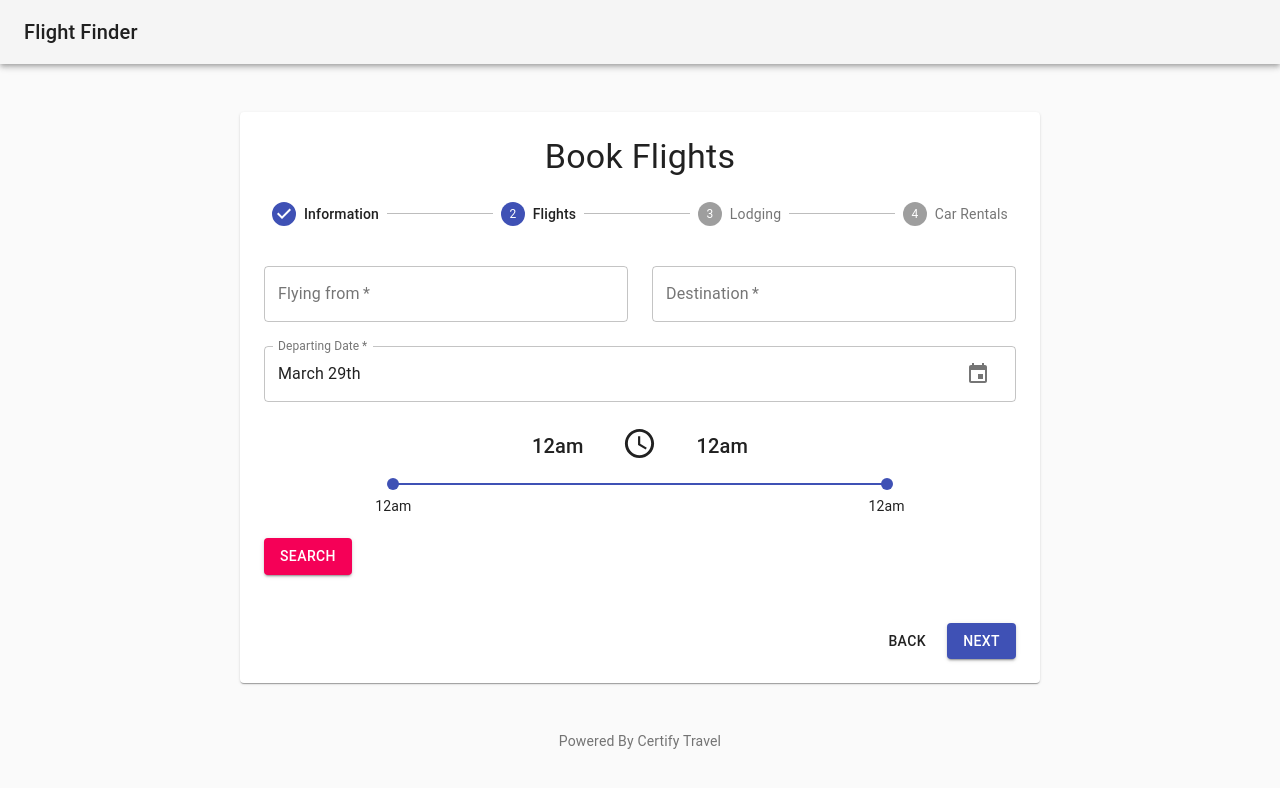
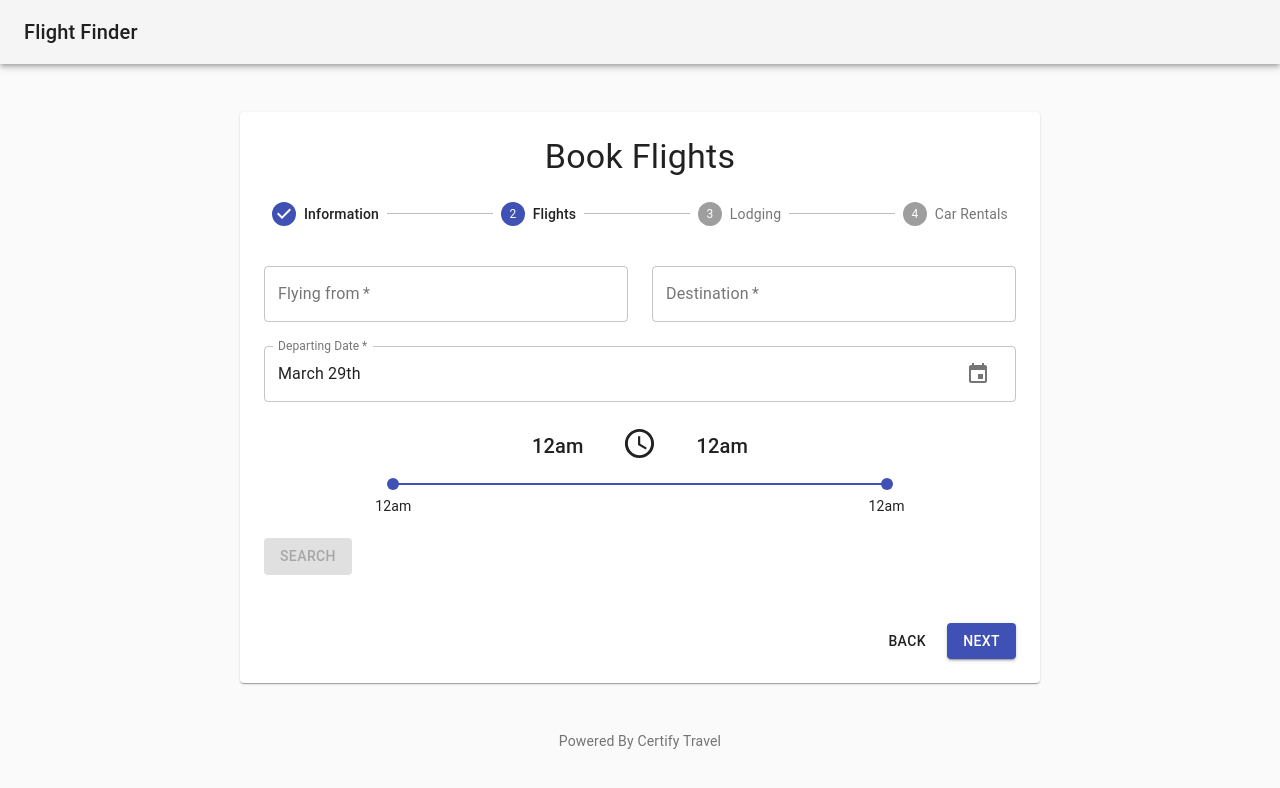
Before and after one commit to FritzJay/flight-finder, a React (Create React App) app: page / in a window 1280 px wide. Both pictures are taken after a click on the button "NEXT". Shown: the top 788 px of the page. Built offline with nearby package versions, Linux system fonts and the light colour scheme.

Commit message:
Disable the search for flights button until required fields are selected.

```diff
--- a/src/Components/Flights/Flights.tsx
+++ b/src/Components/Flights/Flights.tsx
@@ -146,7 +146,13 @@ const Flights = () => {
             <Button
               variant="contained"
               color="secondary"
-              disabled={loading}
+              disabled={
+                loading ||
+                from === null ||
+                  to === null ||
+                  date === null ||
+                  timeRange === null
+              }
               onClick={() => query()}
             >
               Search
```
